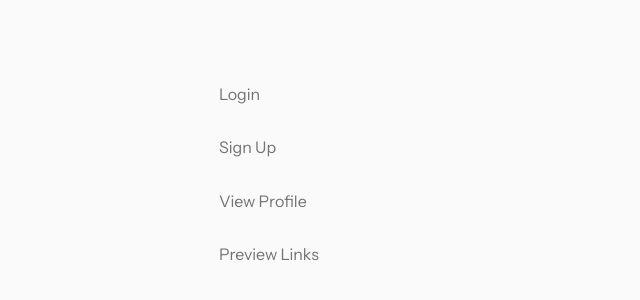
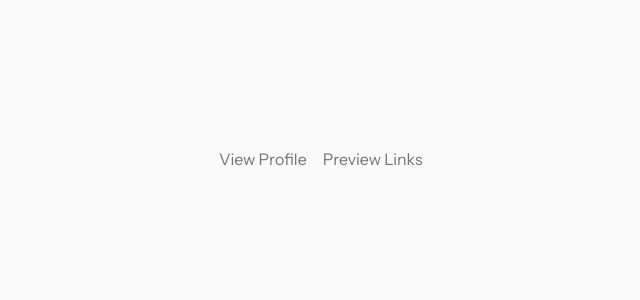
Before and after one commit to jkaps9/link-sharing-app, a React (Vite) app: page / in a window 1280 px wide. Shown: the part 226-526 px from the top of the page, without its empty margins (151-791 px from the left). Built offline with nearby package versions, Linux system fonts and the light colour scheme.

Commit message:
feat: restructure App component and add navigation styles

```diff
--- a/src/App.jsx
+++ b/src/App.jsx
@@ -1,12 +1,16 @@
 import { Link } from "react-router";
+import styles from "./App.module.css";
 
 function App() {
   return (
     <>
-      <Link to="login">Login</Link>
-      <Link to="register">Sign Up</Link>
-      <Link to="profile">View Profile</Link>
-      <Link to="preview">Preview Links</Link>
+      <header>
+        <nav className={styles.navList}>
+          <Link to="profile">View Profile</Link>
+          <Link to="preview">Preview Links</Link>
+        </nav>
+      </header>
+      <main></main>
     </>
   );
 }
--- /dev/null
+++ b/src/App.module.css
@@ -0,0 +1,4 @@
+.navList {
+  display: flex;
+  gap: 1rem;
+}
```
